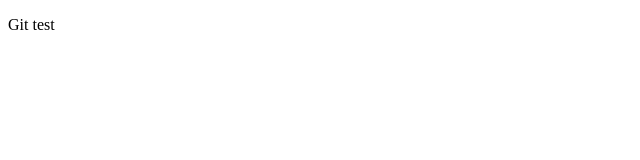
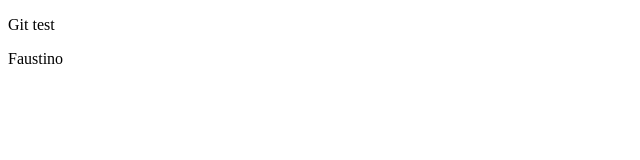
Before and after one commit to faustM/first-project, a plain HTML site: page index.html in a window 1280 px wide. Shown: the full height of the page, 0-640 px from the left. Drawn offline with Linux system fonts and the light colour scheme.

Commit message:
test git commit

```diff
--- a/index.html
+++ b/index.html
@@ -8,5 +8,6 @@
 </head>
 <body>
     <p> Git test </p>
+    <p2> Faustino</p2>
 </body>
 </html>
```
